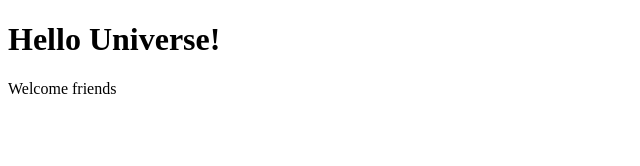
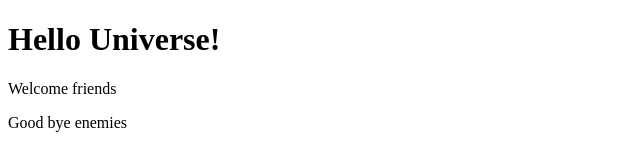
Before and after one commit to Arushi3/t1cg-academy, a plain HTML site: page index.html in a window 1280 px wide. Shown: the whole page, without its empty margins (0-640 px from the left). Drawn offline with Linux system fonts and the light colour scheme.

Commit message:
third commit

```diff
--- a/index.html
+++ b/index.html
@@ -7,5 +7,6 @@
   <body>
     <h1>Hello Universe!</h1>
     <p>Welcome friends</p>
+    <p>Good bye enemies</p>
   </body>
 </html>
```
